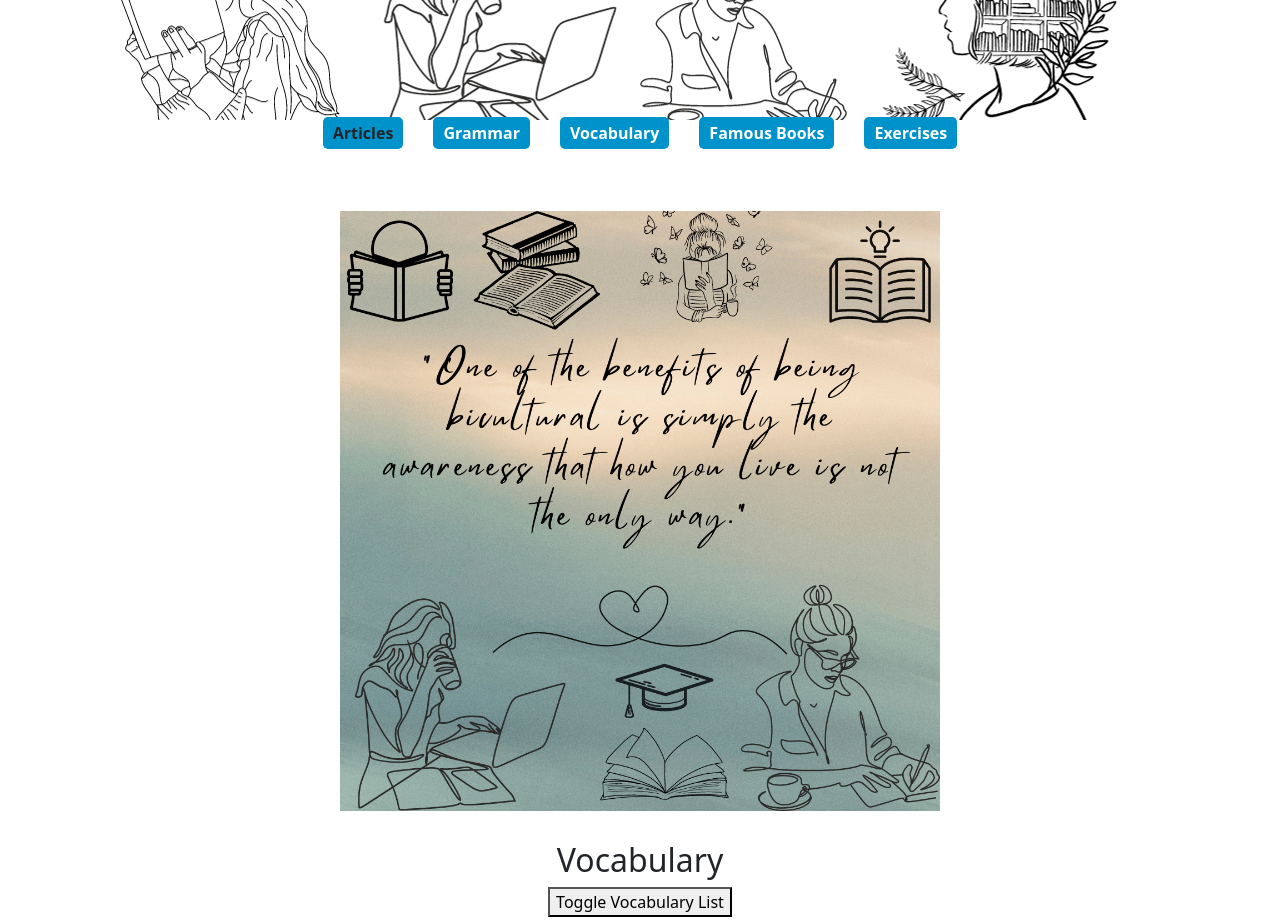
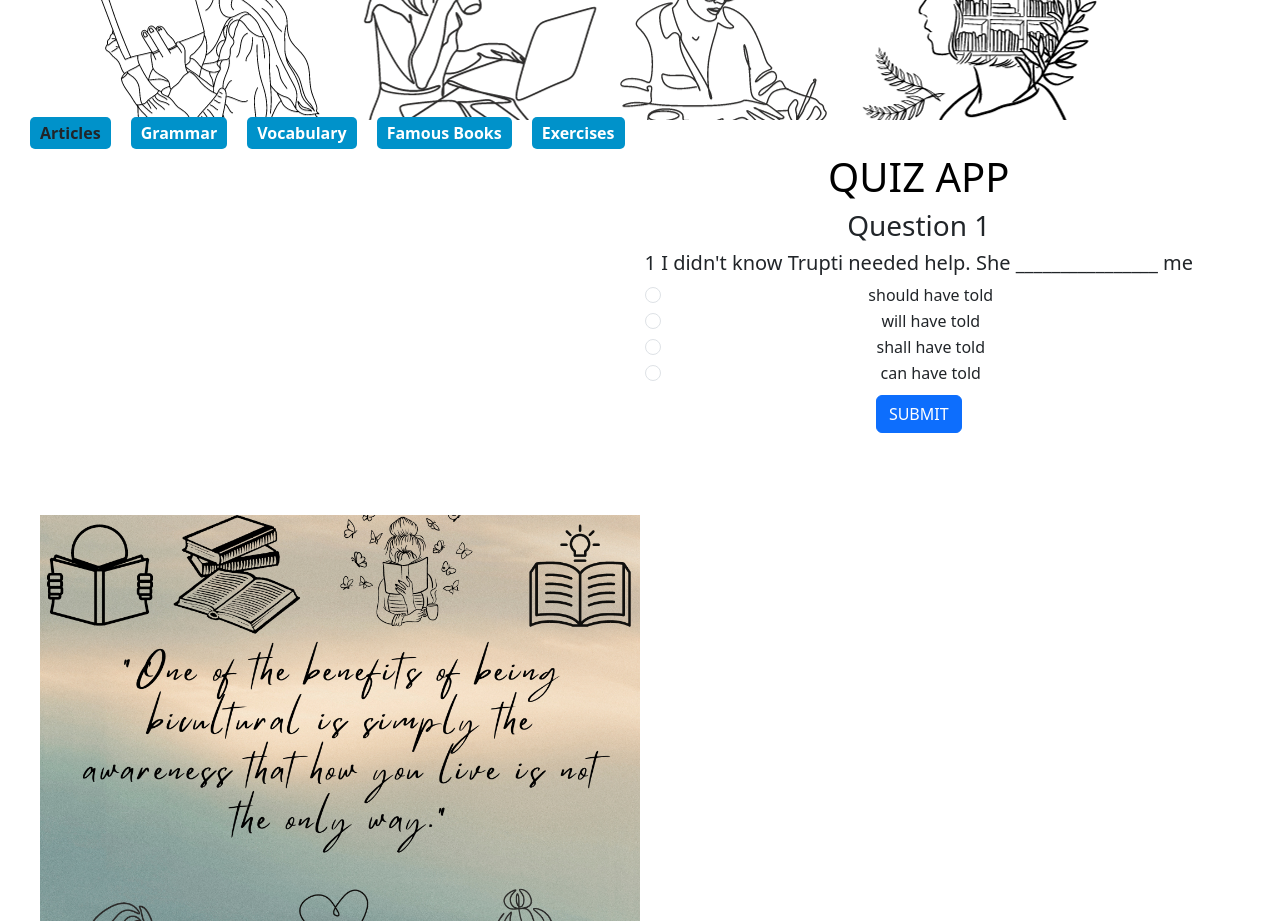
Before and after one commit to ChaimaeBouassab/learning-website2, a React (Create React App) app: page / in a window 1280 px wide. Shown: the part 1040-1961 px from the top of the page. Built offline with nearby package versions, Linux system fonts and the light colour scheme.

Commit message:
friendshelp

```diff
--- a/src/App.js
+++ b/src/App.js
@@ -7,7 +7,7 @@ import FamousBooksSection from './FamousBooksSection';
 import Vocabulary from './Vocabulary' ;
 import 'bootstrap/dist/css/bootstrap.min.css';
 import BookList from './BookList';
-
+import Appl from './Appl';
 const appStyle = {
   backgroundColor: ' #c7b198 ' , // Replace with your desired background color or image
   /* You can also set other background properties here, like background-image */
@@ -174,6 +174,10 @@ const Header = () => {
 
   </li>
   <br></br>
+  <div id="appl" className="appl-container">
+  <Appl />
+  <br></br>
+  </div>
 
   {showExercises && (
     <ul className="sub-menu">
@@ -262,6 +266,7 @@ Download PDF 3
 
       </div>
 
+
     );
 
 };
--- a/src/Appl.css
+++ b/src/Appl.css
@@ -1,11 +1,8 @@
 /* App.css */
 
-body {
-    background-color: #292b2e;
-    color: #ffffff;
-    }
+
 
     .app-title {
-    color: #ffffff;
+    color: #000000;
     margin-top: 2rem;
     }
```
Also changed, not shown: src/Components/QuestionBank.js (renamed from src/Components/QuestioBank.js).
